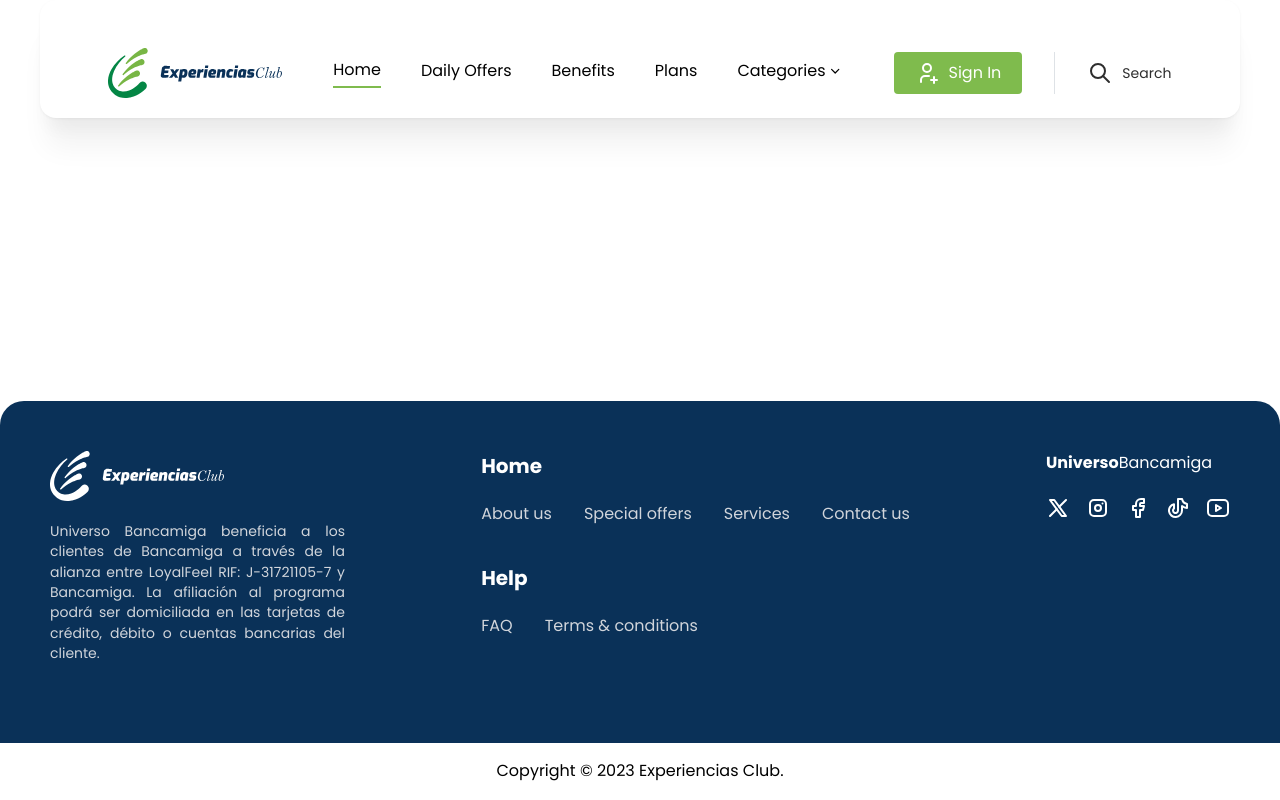
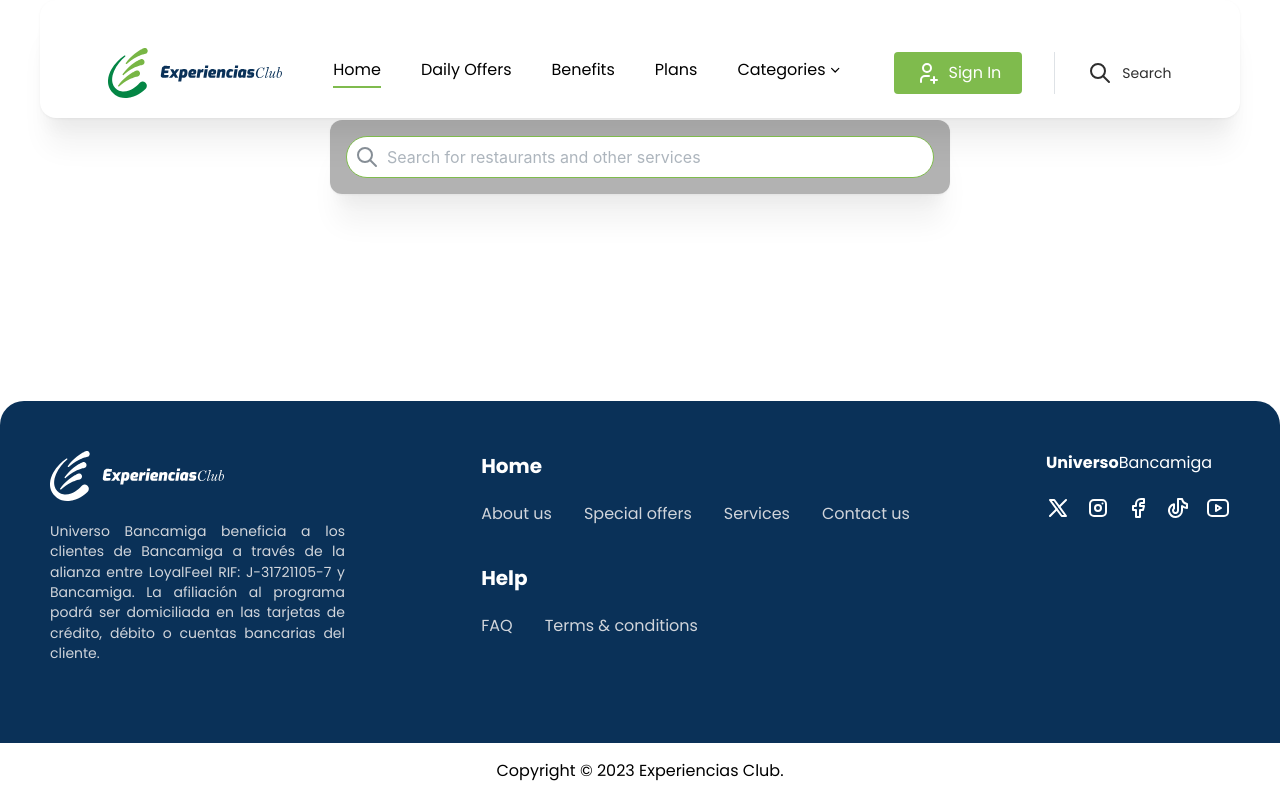
Before and after one commit to siletnbliss/experiencias-club, a Next.js app: page / in a window 1280 px wide. Both pictures are taken after a click on the button "Search". Built offline with nearby package versions, Linux system fonts and the light colour scheme.

Commit message:
FEATURE - layout: added interactive searchbar input to header

```diff
--- a/src/components/layout/header/Actions.tsx
+++ b/src/components/layout/header/Actions.tsx
@@ -2,10 +2,12 @@ import { MyButton } from "@/components/common/Button";
 import { Divider, Group } from "@mantine/core";
 import { IconUserPlus } from "@tabler/icons-react";
 import React from "react";
-import { SearchBar } from "./SearchBar";
+import { SearchBar } from "./search/SearchBar";
 import Link from "next/link";
 
-export function HeaderActions() {
+interface Props {}
+
+export function HeaderActions({}: Props) {
   return (
     <Group>
       <Link href={"/auth"}>
@@ -15,7 +17,7 @@ export function HeaderActions() {
         </MyButton>
       </Link>
       <Divider mx="md" orientation="vertical" />
-      <SearchBar />
+      <SearchBar marginTop={"15vh"} />
     </Group>
   );
 }
--- a/src/components/layout/header/NavList.tsx
+++ b/src/components/layout/header/NavList.tsx
@@ -50,8 +50,8 @@ interface ItemProps {
 }
 
 const highlightStyle: CSSProperties = {
+  borderBottomColor: "var(--mantine-primary-color-filled)",
   borderBottomWidth: 2,
-  borderBottomColor: "var(--mantine-primary-color-filled)",
 };
 
 export const HeaderItem = ({ route, selected }: ItemProps) => {
@@ -60,11 +60,15 @@ export const HeaderItem = ({ route, selected }: ItemProps) => {
       whileHover={{
         ...(!selected && {
           borderBottomColor: highlightStyle.borderBottomColor,
-          borderBottomWidth: highlightStyle.borderBottomWidth,
         }),
-        transition: { type: "tween", ease: "backOut" },
+        transition: { type: "tween", ease: "linear" },
       }}
-      style={{ paddingBottom: "0.25rem", ...(!!selected && highlightStyle) }}
+      style={{
+        paddingBottom: "0.25rem",
+        borderBottomWidth: 2,
+        borderBottomColor: "transparent",
+        ...(!!selected && highlightStyle),
+      }}
     >
       {"routes" in route ? (
         <Menu trigger="hover">
--- a/src/components/layout/header/SearchBar.tsx
+++ /dev/null
@@ -1,16 +0,0 @@
-import { Button } from "@mantine/core";
-import { IconSearch } from "@tabler/icons-react";
-import React from "react";
-
-export function SearchBar() {
-  return (
-    <Button
-      px={0}
-      variant="transparent"
-      color="dark"
-      leftSection={<IconSearch />}
-    >
-      Search
-    </Button>
-  );
-}
--- /dev/null
+++ b/src/components/layout/header/search/SearchBar.tsx
@@ -0,0 +1,50 @@
+"use client";
+import { Box, Button, Modal, TextInput } from "@mantine/core";
+import { useDisclosure } from "@mantine/hooks";
+import { IconSearch } from "@tabler/icons-react";
+import React from "react";
+import classes from "./Searchbar.module.css";
+export interface SearchBarProps {
+  marginTop: string | number;
+}
+
+export function SearchBar({ marginTop }: SearchBarProps) {
+  const [opened, { open, close }] = useDisclosure(false);
+
+  return (
+    <>
+      <Modal
+        styles={{
+          content: {
+            borderRadius: "12px",
+            backgroundColor: "#0000004D",
+          },
+        }}
+        yOffset={marginTop}
+        overlayProps={{ backgroundOpacity: 0 }}
+        size="lg"
+        opened={opened}
+        withCloseButton={false}
+        onClose={close}
+      >
+        <Box>
+          <TextInput
+            placeholder="Search for restaurants and other services"
+            leftSection={<IconSearch />}
+            radius={"xl"}
+            className={classes.input}
+          />
+        </Box>
+      </Modal>
+      <Button
+        px={0}
+        variant="transparent"
+        color="dark"
+        leftSection={<IconSearch />}
+        onClick={open}
+      >
+        Search
+      </Button>
+    </>
+  );
+}
--- /dev/null
+++ b/src/components/layout/header/search/Searchbar.module.css
@@ -0,0 +1,4 @@
+.input:focus input,
+.input:focus-within input {
+  --_input-bd: "inherit ";
+}
```
